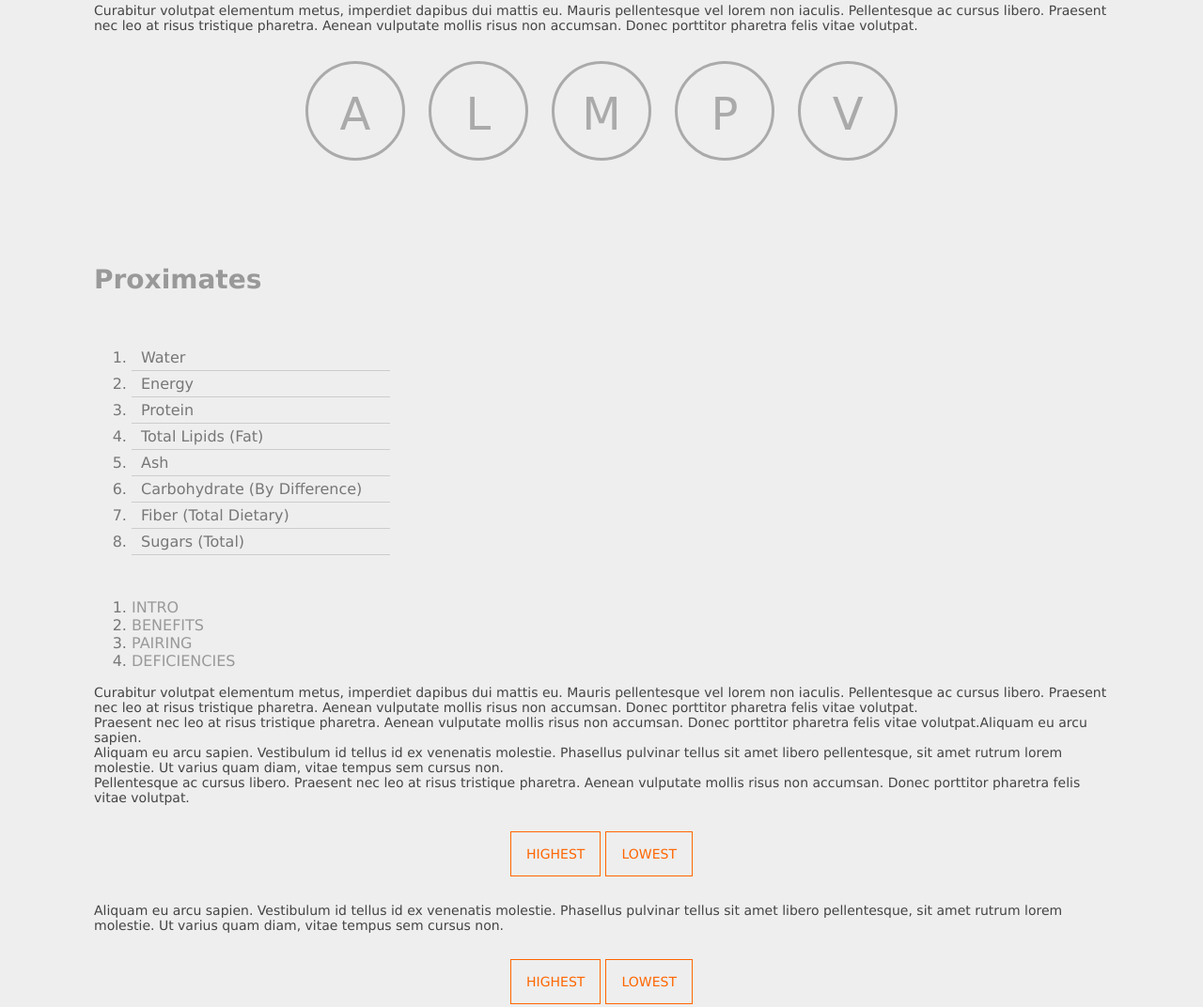
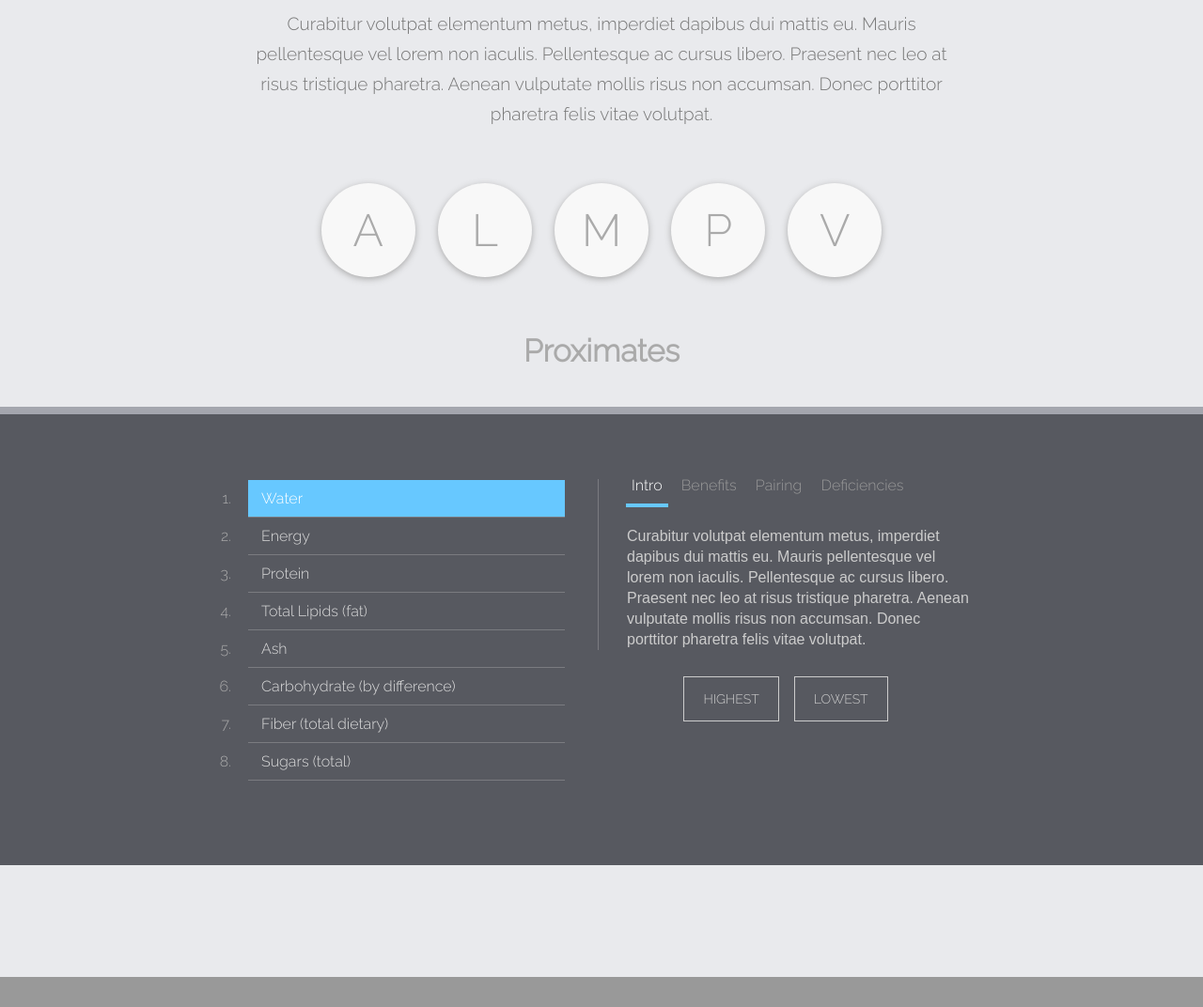
Before and after one commit to mykgram2/Ideallist, a plain HTML site: page index.html in a window 1280 px wide. Shown: the part 697-1769 px from the top of the page at 94% size. Drawn offline with nearby package versions, Linux system fonts and the light colour scheme; no server answers.

Commit message:
Add files via upload
Consolidated Nutrients page to Home page.

```diff
--- a/assets/css/wireframe.css
+++ b/assets/css/wireframe.css
@@ -3,8 +3,8 @@
 
 	body {
 		margin: 0;
-		font-family: "Lucida Sans Unicode", "Lucida Grande", sans-serif;
-		background-color: #EEEEEE;
+		font-family: 'Raleway', sans-serif;
+		background-color: #E9EAED;
 	}
 
 	h1, h2 {
@@ -12,30 +12,31 @@
 	}
 
 	h1 {
-		font-size: 40px;
+		font-size: 44px;
 		text-transform: uppercase;
 	}
 
 		h1 + p {
-			margin: -25px auto 50px auto;
-			padding
-			font-size: 18px;
+			margin: -15px auto 50px auto;
+			padding: 0;
+			font-size: 21px;
 		}
 
 	h2 {
-		font-size: 28px;
+		font-size: 33px;
 	}
 
 	h3 {
-		font-size: 21px;
+		font-size: 24px;
 		font-weight: bold;
 	}
 
 	p {
-		margin: 30px auto;
+		margin: 30px auto 50px auto;
 		padding: 0 auto;
-		font-size: 14px;
-		color: #444444;
+		color: #777777;
+		font-size: 19px;
+		line-height: 32px;
 	}
 
 		p.large-text {
@@ -48,12 +49,8 @@
 			}
 
 		p.small-text {
-			font-size: 16px;
-			line-height: 28px;
-		}
-
-			p.small-text.narrow {
-			max-width: 600px;
+			font-size: 14px;
+			line-height: 23px;
 		}
 
 	a {
@@ -64,24 +61,28 @@
 	}
 
 		a:hover {
-			color: #777777;
-			border-bottom: solid 3px #F60;
+			color: #FF6600;
+			/* border-bottom: solid 3px #FF6600; */
 		}
 
 	hr.short {
 		margin: 34px auto 50px auto;
 		width: 120px;
 		text-align: center;
-		border: 2px solid #F60;
+		border: 2px solid #FF6600;
 	}
 
 	.button-container {
 		margin: 28px auto;
 		padding: 0 40px;
-		max-width: 820px;
+		max-width: 900px;
 		text-align: center;
 		background-color: transparent;
 	}
+
+		.button-container.tab-list {
+			margin: 58px auto 0 auto;
+		}
 
 	.button {
 		display: inline-block;
@@ -100,29 +101,30 @@
 		.button.light {
 			color: #FFFFFF;
 			background-color: transparent;
-			border: solid 1px #FFFFFF;
+			border: solid 1px #EEEEEE;
 		}
 
 			.button.light:hover {
-				color: #999999;
+				color: #61666C;
 				background-color: #FFFFFF;
+				border: solid 1px #FFFFFF;
 			}
 
 		.button.dark {
-			color: #F60;
+			color: #AAAAAA;
 			background-color: transparent;
-			border: solid 1px #F60;
+			border: solid 1px #AAAAAA;
 		}
 
 			.button.dark:hover {
 				color: #FFFFFF;
-				background-color: #F60;
-				border: solid 1px #F60;
+				background-color: #FF6600;
+				border: solid 1px #FF6600;
 			}
 
 	.button-small {
-		margin: 0;
-		padding: 4px 16px;
+		margin: 0 6px;
+		padding: 4px 20px;
 		top: 0;
 		height: 38px;
 		font-size: 14px;
@@ -155,10 +157,10 @@
 		width: 100%;
 		background-color: #FFFFFF;
 		border-bottom: solid 1px #FFFFFF;
-		-webkit-transition: all 200ms ease-in-out;
-		-moz-transition: all 200ms ease-in-out;
-		-o-transition: all 200ms ease-in-out;
-		transition: all 200ms ease-in-out;
+		-webkit-transition: all 300ms ease-in-out;
+		-moz-transition: all 300ms ease-in-out;
+		-o-transition: all 300ms ease-in-out;
+		transition: all 300ms ease-in-out;
 		z-index: 1000;
 	}
 
@@ -183,18 +185,18 @@
 
 	#logo {
 		display: inline-block;
-		margin: 54px 0 0 0;
+		margin: 58px 0 0 0;
 		left: 0;
 		width: 260px;
 	}
 
 		#logo a {
-			padding: 10px 10px 16px 10px;
+			padding: 10px 10px 18px 10px;
 		}
 
 	nav {
 		float: right;
-		margin: 54px 0 0 0;
+		margin: 58px 0 0 0;
 		right: 0;
 		width: 340px;
 	}
@@ -214,8 +216,13 @@
 
 				nav ul li a {
 					margin: 0;
-					padding: 10px 10px 16px 10px;
+					padding: 10px 10px 18px 10px;
 				}
+
+	header.sticky logo a:hover, header.sticky nav ul li a:hover {
+		color: #444444;
+		border-bottom: solid 3px #FF6600;
+	}
 
 /* Section */
 
@@ -228,7 +235,6 @@
 		position: relative;
 		top: 0;
 		height: 500px;
-		background-image: url("../../images/pomegranate.jpg");
 		background-size: 100%;
 		background-position: center -60px;
 		background-attachment: fixed;
@@ -244,6 +250,14 @@
 	.image-span {
 		color: #FFFFFF;
 		background-color: #999999;
+	}
+
+	.home {
+		background-image: url(../../images/pomegranate.jpg);
+	}
+
+	.nutrients {
+		background-image: url(../../images/protein.jpg);
 	}
 
 	.banner {
@@ -306,7 +320,22 @@
 		padding: 0 80px;
 		max-width: 1080px;
 		color: #777777;
+		text-align: center;
 	}
+
+		.content.full {
+			width: 100%;
+			padding: 0;
+			max-width: none;
+		}
+
+		.narrow {
+			max-width: 740px;
+		}
+
+		p.narrow {
+			padding: 0 20px;
+		}
 
 		.content h2, .content h3 {
 			color: #999999;
@@ -325,9 +354,17 @@
 
 	.accordion-panel {
 		display: none;
-		padding: 0 0 40px 0;
+		padding: 14px 0 40px 0;
+		width: 90%;
 		overflow: hidden;
 	}
+
+		.accordion-panel p {
+			padding: 10px 40px;
+			color: #FFFFFF;
+			/* font-family: Georgia, "Times New Roman", Times, serif; */
+			text-transform: none;
+		}
 
 	.modular-section {
 		position: relative;
@@ -360,81 +397,52 @@
 			border-bottom: solid 1px #AAAAAA;
 		}
 
-			/* .modular-section.lipids:hover {
-				cursor: pointer;
-				color: #FFFFFF;
-				background-color: #fab63f;
-			}
-
-			.modular-section.minerals:hover {
-				cursor: pointer;
-				color: #FFFFFF;
-				background-color: #7fe04f;
-			}
-
-			.modular-section.proximates:hover {
-				cursor: pointer;
-				color: #FFFFFF;
-				background-color: #67c8ff;
-			}
-
-			.modular-section.vitamins:hover {
-				cursor: pointer;
-				color: #FFFFFF;
-				background-color: #fc95fb;
-			} */
-
 	.letter-symbol {
 		display: inline-block;
-		margin: 0 10px 40px 10px;
+		margin: 0 10px 20px 10px;
 		width: 100px;
 		height: 100px;
 		color: #AAAAAA;
 		text-align: center;
 		font-size: 48px;
-		line-height: 106px;
-		border: solid 3px #AAAAAA;
+		line-height: 100px;
+		background-color: #F8F8F8;
+		/* border: solid 2px #FFFFFF; */
 		-webkit-border-radius: 54px;
 		-moz-border-radius: 54px;
 		border-radius: 54px;
+		-webkit-box-shadow: 0 2px 7px 0 #AAAAAA;
+		-moz-box-shadow: 0 2px 7px 0 #AAAAAA;
+		box-shadow: 0 2px 7px 0 #AAAAAA;
 	}
 
 		.letter-symbol:hover {
 			cursor: pointer;
-			color: #FFFFFF;
-			background-color: #F60;
-			border: 3px solid #F60;
+			color: #FF6600;
+			background-color: #FFFFFF;
+			/* -webkit-box-shadow: 0 0 7px 0 #FF9966;
+			-moz-box-shadow: 0 0 7px 0 #FF9966;
+			box-shadow: 0 0 7px 0 #FF9966; */
 		}
+
+			.letter-symbol.proximates:hover {
+				color: #67c8ff;
+				/* -webkit-box-shadow: 0 0 7px 0 #FF9966;
+				-moz-box-shadow: 0 0 7px 0 #FF9966;
+				box-shadow: 0 0 7px 0 #FF9966; */
+			}
 
 		.tab-control.active letter symbol {
 			color: #FFFFFF;
-			background-color: #F60;
-			border: 3px solid #F60;
+			background-color: #FF6600;
+			border: 2px solid #FF6600;
 		}
 
-		/* .letter-symbol.lipids:hover {
-			color: #FFFFFF;
-			background-color: #fab63f;
-			border: solid 3px #fab63f;
-		}
-
-		.letter-symbol.minerals:hover {
-			color: #FFFFFF;
-			background-color: #7fe04f;
-			border: solid 3px #7fe04f;
-		}
-
-		.letter-symbol.proximates:hover {
-			color: #FFFFFF;
-			background-color: #67c8ff;
-			border: solid 3px #67c8ff;
-		}
-
-		.letter-symbol.vitamins:hover {
-			color: #FFFFFF;
-			background-color: #fc95fb;
-			border: solid 3px #fc95fb;
-		} */
+			.tab-control.active letter symbol {
+				color: #FFFFFF;
+				background-color: #FF6600;
+				border: 2px solid #FF6600;
+			}
 
 	.arrow {
 		position: absolute;
@@ -463,18 +471,7 @@
 
 	/* LIPIDS SECTION */
 
-		/* .letter-symbol.lipids {
-			color: #fab63f;
-			border: solid 3px #fab63f;
-		} */
-
-		/* .modular-section.lipids:hover .letter-symbol {
-			color: #FFFFFF;
-			background-color: #fab63f;
-			border-color: #fab63f;
-		} */
-
-		.modular-section.lipids:hover .letter-symbol, .modular-section.lipids:hover h3, /* .modular-section.lipids:hover p, */ .modular-section.lipids:hover .arrow {
+		.modular-section.lipids:hover .letter-symbol, .modular-section.lipids:hover h3, .modular-section.lipids:hover .arrow {
 			color: #fab63f;
 			border-color: #fab63f;
 		}
@@ -484,27 +481,10 @@
 			border-color: #fab63f;
 		}
 
-			/* .lipids.accordion-control.active:hover .letter-symbol {
-				color: #FFFFFF;
-				background-color: #fab63f;
-				border-color: #fab63f;
-			} */
-
 
 	/* MINERALS SECTION HOVER */
 
-		/* .letter-symbol.minerals {
-			color: #7fe04f;
-			border: solid 3px #7fe04f;
-		} */
-
-		/* .modular-section.minerals:hover .letter-symbol {
-			color: #FFFFFF;
-			background-color: #7fe04f;
-			border-color: #7fe04f;
-		} */
-
-		.modular-section.minerals:hover .letter-symbol, .modular-section.minerals:hover h3, /* .modular-section.minerals:hover p, */ .modular-section.minerals:hover .arrow  {
+		.modular-section.minerals:hover .letter-symbol, .modular-section.minerals:hover h3, .modular-section.minerals:hover .arrow  {
 			color: #7fe04f;
 			border-color: #7fe04f;
 		}
@@ -514,27 +494,10 @@
 			border-color: #7fe04f;
 		}
 
-			/* .minerals.accordion-control.active:hover .letter-symbol {
-				color: #FFFFFF;
-				background-color: #7fe04f;
-				border-color: #7fe04f;
-			} */
-
 
 	/* PROXIMATES SECTION HOVER */
 
-		/* .letter-symbol.proximates {
-			color: #67c8ff;
-			border: solid 3px #67c8ff;
-		} */
-
-		/* .modular-section.proximates:hover .letter-symbol {
-			color: #FFFFFF;
-			background-color: #67c8ff;
-			border-color: #67c8ff;
-		} */
-
-		.modular-section.proximates:hover .letter-symbol, .modular-section.proximates:hover h3, /* .modular-section.proximates:hover p, */ .modular-section.proximates:hover .arrow {
+		.modular-section.proximates:hover .letter-symbol, .modular-section.proximates:hover h3, .modular-section.proximates:hover .arrow {
 			color: #67c8ff;
 			border-color: #67c8ff;
 		}
@@ -544,27 +507,10 @@
 			border-color: #67c8ff;
 		}
 
-			/* .proximates.accordion-control.active:hover .letter-symbol {
-				color: #FFFFFF;
-				background-color: #67c8ff;
-				border-color: #67c8ff;
-			} */
-
 
 	/* VITAMINS SECTION HOVER */
 
-		/* .letter-symbol.vitamins {
-			color: #fc95fb;
-			border: solid 3px #fc95fb;
-		} */
-
-		/* .modular-section.vitamins:hover .letter-symbol {
-			color: #FFFFFF;
-			background-color: #fc95fb;
-			border-color: #fc95fb;
-		} */
-
-		.modular-section.vitamins:hover .letter-symbol, .modular-section.vitamins:hover h3, /* .modular-section.vitamins:hover p, */ .modular-section.vitamins:hover .arrow {
+		.modular-section.vitamins:hover .letter-symbol, .modular-section.vitamins:hover h3, .modular-section.vitamins:hover .arrow {
 			color: #fc95fb;
 			border-color: #fc95fb;
 		}
@@ -574,71 +520,100 @@
 			border-color: #fc95fb;
 		}
 
-			/* .vitamins.accordion-control.active:hover .letter-symbol {
-				color: #FFFFFF;
-				background-color: #fc95fb;
-				border-color: #fc95fb;
-			} */
+	.nutrient-list-container {
+		margin: 40px 0;
+		padding: 30px;
+		height: 420px;
+		background-color: #4c4d51;
+		background-color: #575960;
+		border-top: 8px solid #a4a6ae;
+	}
 
+	.nutrient-list-inner-container {
+		position: relative;
+		margin: 20px auto;
+		padding: 10px;
+		max-width: 580px;
+	}
 
 	.nutrient-list {
 		display: inline-block;
-		margin: 30px auto 30px auto;
-		max-width: 500px;
+		position: absolute;
+		margin: 10px auto 30px auto;
+		left: -130px;
+		width: 380px;
+		color: #AAAAAA;
 		text-align: left;
+		font-size: 16px;
+		font-weight: normal;
 	}
+
+		.nutrient-list li {
+			width: 100%;
+		}
 
 		.nutrient-list li a {
 			display: block;
-			padding: 4px 10px;
-			width: 100%;
-			color: #777777;
-			font-size: 16px;
-			font-weight: normal;
-			text-transform: capitalize;
-			border-bottom: solid 1px #CCCCCC;
+			margin: 0 0 0 14px;
+			padding: 10px 0 10px 14px;
+			width: 85%;
+			color: #DDDDDD;
+			/* font-family: Arial, Helvetica, sans-serif; */
+			text-transform: none;
+			border-bottom: solid 1px #7a7b80;
 		}
 
 			.nutrient-list li a:hover {
 				cursor: pointer;
-				color: #777777;
-				background-color: #DDDDDD;
+				color: #FFFFFF;
+				background-color: #7a7b80;
+				/* border-bottom: solid 1px #FF6600; */
 			}
 
-			/* .nutrient-list.proximates li a:hover {
+			.nutrient-list li a.active {
+				cursor: pointer;
 				color: #FFFFFF;
 				background-color: #67c8ff;
-				border-bottom: solid 1px #67c8ff;
 			}
 
-			.nutrient-list.proximates li.active a {
-				color: #777777;
-				border-bottom: solid 1px #CCCCCC;
+				.nutrient-list li.accordion-control.active a {
+					color: #FFFFFF;
+					border-bottom: solid 2px #FFFFFF;
+				}
+
+					.nutrient-list li.accordion-control.active a:hover {
+						color: #5B5E62;
+						background-color: #FFFFFF;
+						border-bottom: solid 2px #FFFFFF;
+					}
+
+	.nutrient-info-list {
+		list-style: none;
+		margin: 6px 0 14px -12px;
+		width: 540px;
+		text-align: left;
+	}
+
+		.nutrient-info-list li {
+			display: inline;
+			margin: 0 2px;
+		}
+
+			.nutrient-info-list li a {
+				padding: 4px 6px 10px 6px;
+				font-size: 16px;
+				text-transform: capitalize;
 			}
 
-				.nutrient-list.proximates li.active a:hover {
-					color: #FFFFFF;
-					background-color: #67c8ff;
-					border-bottom: solid 1px #67c8ff;
+				.nutrient-info-list li a:hover {
+					color: #DDDDDD;
+					border-bottom: 4px solid #777777;
 				}
 
-			.nutrient-list.minerals li a.active {
-				color: #FFFFFF;
-				background-color: #7fe04f;
-				border-bottom: solid 1px #7fe04f;
-			}
-
-			.nutrient-list.vitamins li a.active {
-				color: #FFFFFF;
-				background-color: #fc95fb;
-				border-bottom: solid 1px #fc95fb;
-			}
-
-			.nutrient-list.lipids li a.active {
-				color: #FFFFFF;
-				background-color: #fab63f;
-				border-bottom: solid 1px #fab63f;
-			} */
+				.nutrient-info-list li a.active {
+					color: #FFFFFF;
+					border-bottom: 4px solid #67c8ff;
+				}
 
 	.tab-panel {
 		display: none;
@@ -648,9 +623,40 @@
 		z-index: 1000;
 	}
 
+		.tab-panel h2 {
+			margin: 20px auto;
+			color: #AAAAAA;
+		}
+
 		.tab-panel p {
 			margin: 0 auto;
+			color: #CCCCCC;
+			font-family: Arial, Helvetica, sans-serif;
 		}
+
+	.tab-panel-nutrients {
+		display: none;
+		position: absolute;
+		margin: 0;
+		padding: 0 20px;
+		left: 276px;
+		width: 400px;
+		z-index: 1;
+	}
+
+		.tab-panel-nutrients p {
+			margin: -30px auto 0 auto;
+			padding: 50px 0 0 30px;
+			color: #CCCCCC;
+			font-size: 16px;
+			line-height: 22px;
+			text-align: left;
+			/* font-family: Arial, Helvetica, sans-serif; */
+		}
+
+	.tab-panel-descriptions {
+		display: none;
+	}
 
 		.modular-section.proximates .tab-panel.active {
 			border-top: solid 1px #67c8ff;
@@ -660,15 +666,15 @@
 			border-top: solid 1px #7fe04f;
 		}
 
-		/* .tab-panel.proximates p {
-			border-left: solid 2px #67c8ff;
+		.tab-panel-nutrients.proximates p {
+			border-left: solid 1px #7a7b80;
 		}
 
-		.tab-panel.minerals p {
+		.tab-panel-nutrients.minerals p {
 			border-left: solid 2px #7fe04f;
-		} */
+		}
 
-		.tab-panel.active {
+		.tab-panel.active, .tab-panel-nutrients.active, .tab-panel-descriptions.active {
 			display: inline;
 		}
 
@@ -676,16 +682,10 @@
 			padding-left: 30px;
 		}
 
-	/* .button-small.proximates {
-		color: #67c8ff;
+	.button-small.proximates {
+		color: #CCCCCC;
 		background-color: transparent;
-		border: solid 1px #67c8ff;
-	}
-
-	.button-small.proximates {
-		color: #67c8ff;
-		background-color: transparent;
-		border: solid 1px #67c8ff;
+		border: solid 1px #CCCCCC;
 	}
 
 		.button-small.proximates:hover {
@@ -728,19 +728,31 @@
 			color: #FFFFFF;
 			background-color: #fab63f;
 			border: solid 1px #fab63f;
-		} */
+		}
 
 	.button-small {
-		color: #F60;
+		color: #AAAAAA;
 		background-color: transparent;
-		border: solid 1px #F60;
+		border: solid 1px #AAAAAA;
+	}
+
+		.button-small:hover {
+			color: #FF6600;
+		background-color: transparent;
+		border: solid 1px #FF6600;
+		}
+
+	/* .button-small {
+		color: #FF6600;
+		background-color: transparent;
+		border: solid 1px #FF6600;
 	}
 
 		.button-small:hover {
 			color: #FFFFFF;
-			background-color: #F60;
-			border: solid 1px #F60;
-		}
+			background-color: #FF6600;
+			border: solid 1px #FF6600;
+		} */
 
 	.grid-block {
 		display: inline-block;
```
